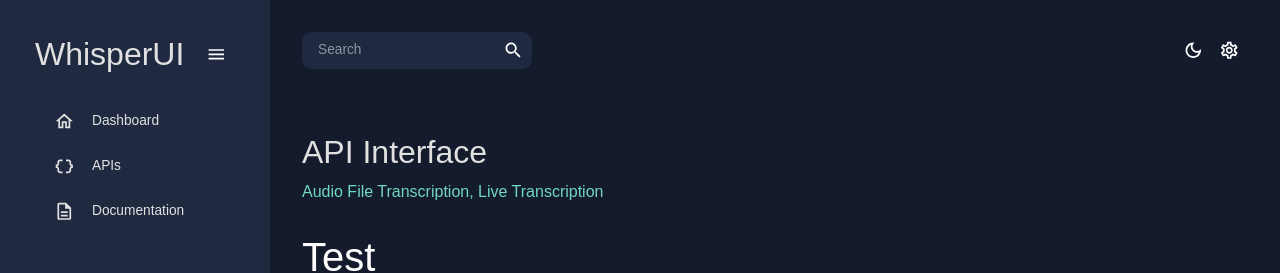
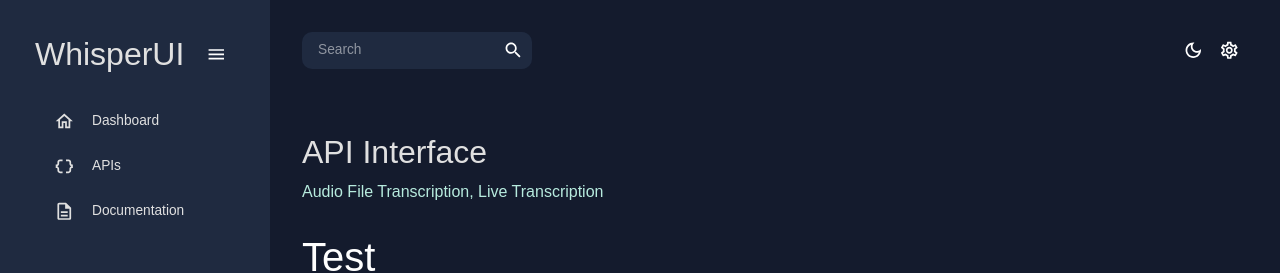
Before and after one commit to Xycone/WhisperUI, a React (Vite) app: page /APIs in a window 1280 px wide. Shown: the top 273 px of the page. Built offline with nearby package versions, Linux system fonts and the light colour scheme.

Commit message:
Improved readability on subtitle for page header

```diff
--- a/src/components/Header.jsx
+++ b/src/components/Header.jsx
@@ -17,7 +17,7 @@
 
             <Typography
                 variant="h5"
-                color={colours.greenAccent[400]}
+                color={colours.greenAccent[200]}
             >
                 {subtitle}
             </Typography>
```
